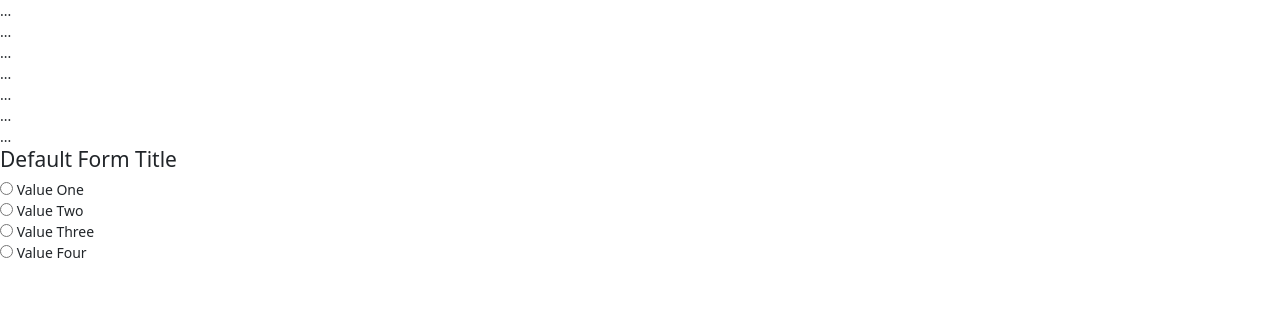
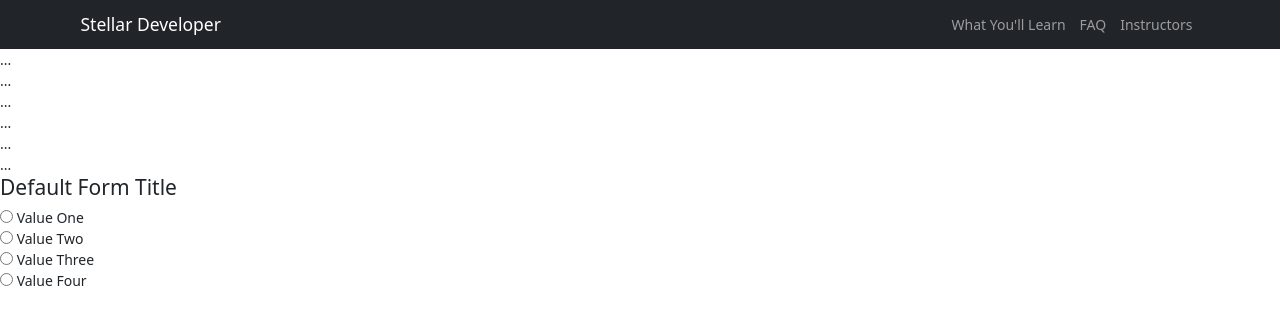
Before and after one commit to nrcoover/coding-bootcamp-demo-site, a website: page src/index.html in a window 1280 px wide. Drawn offline with nearby package versions, Linux system fonts and the light colour scheme; files that its build step writes are made by us from their sources.

Commit message:
Adds Navigation to Website
Created the navigation bar on the top of the website. Also, changed the fictional name to "Stellar Developer".

```diff
--- a/src/index.html
+++ b/src/index.html
@@ -10,7 +10,7 @@
     <meta name="viewport" content="width=device-width, initial-scale=1.0">
     <!-- Connects to Bootstrap CDN -->
     <link href="https://cdn.jsdelivr.net/npm/bootstrap@5.1.3/dist/css/bootstrap.min.css" rel="stylesheet" integrity="sha384-1BmE4kWBq78iYhFldvKuhfTAU6auU8tT94WrHftjDbrCEXSU1oBoqyl2QvZ6jIW3" crossorigin="anonymous">
-    <title>Frontend Developer Coding Bootcamp</title>
+    <title>Stellar Developer Coding Bootcamp</title>
     <meta name="description" content="This is an example of a
 meta description. This will often show up in search results.">
     <meta name="keywords" content="meta keywords, importance of meta keywords, meta keyword importance, meta tag keywords, meta tag keyword examples, meta etc">
@@ -18,7 +18,29 @@
 
 <body>
     <header>
-        ...
+       <nav class="navbar navbar-expand-md bg-dark navbar-dark">
+           <div class="container">
+               <a href="#" class="navbar-brand">Stellar Developer</a>
+
+                <button class="navbar-toggler" type="button" data-bs-toggle="collapse" data-bs-target="#Nav-Menu">
+                    <span class="navbar-toggler-icon"></span>
+                </button>
+
+               <div id="Nav-Menu" class="collapse navbar-collapse">
+                   <ul class="navbar-nav ms-auto">
+                        <li class="nav-item">
+                            <a href="#Learn" class="nav-link">What You'll Learn</a>
+                        </li>
+                        <li class="nav-item">
+                            <a href="#Faq" class="nav-link">FAQ</a>
+                        </li>
+                        <li class="nav-item">
+                            <a href="#Instructors" class="nav-link">Instructors</a>
+                        </li>
+                   </ul>
+               </div>
+           </div>
+       </nav>
     </header>
 
     <main>
```
